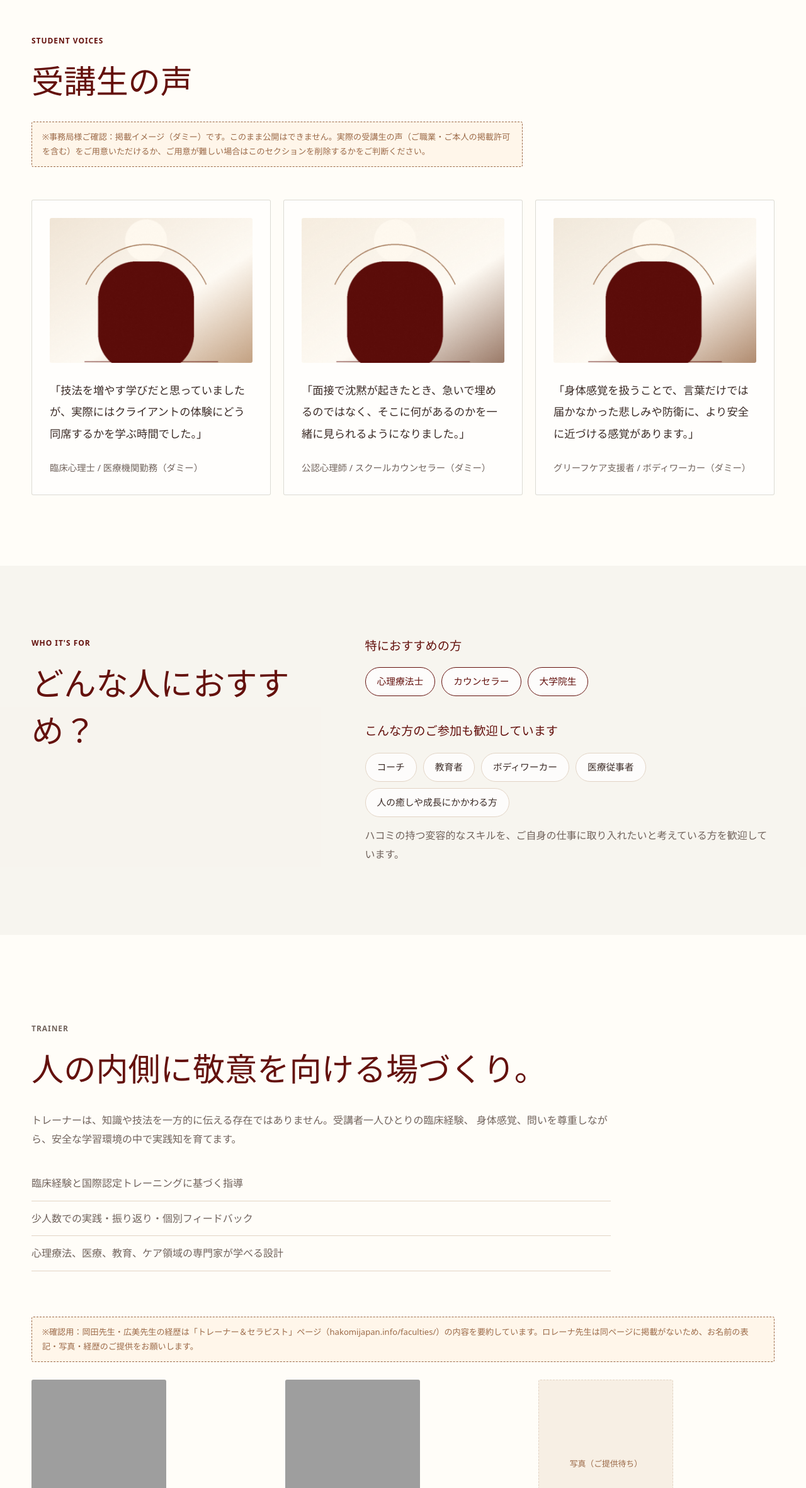
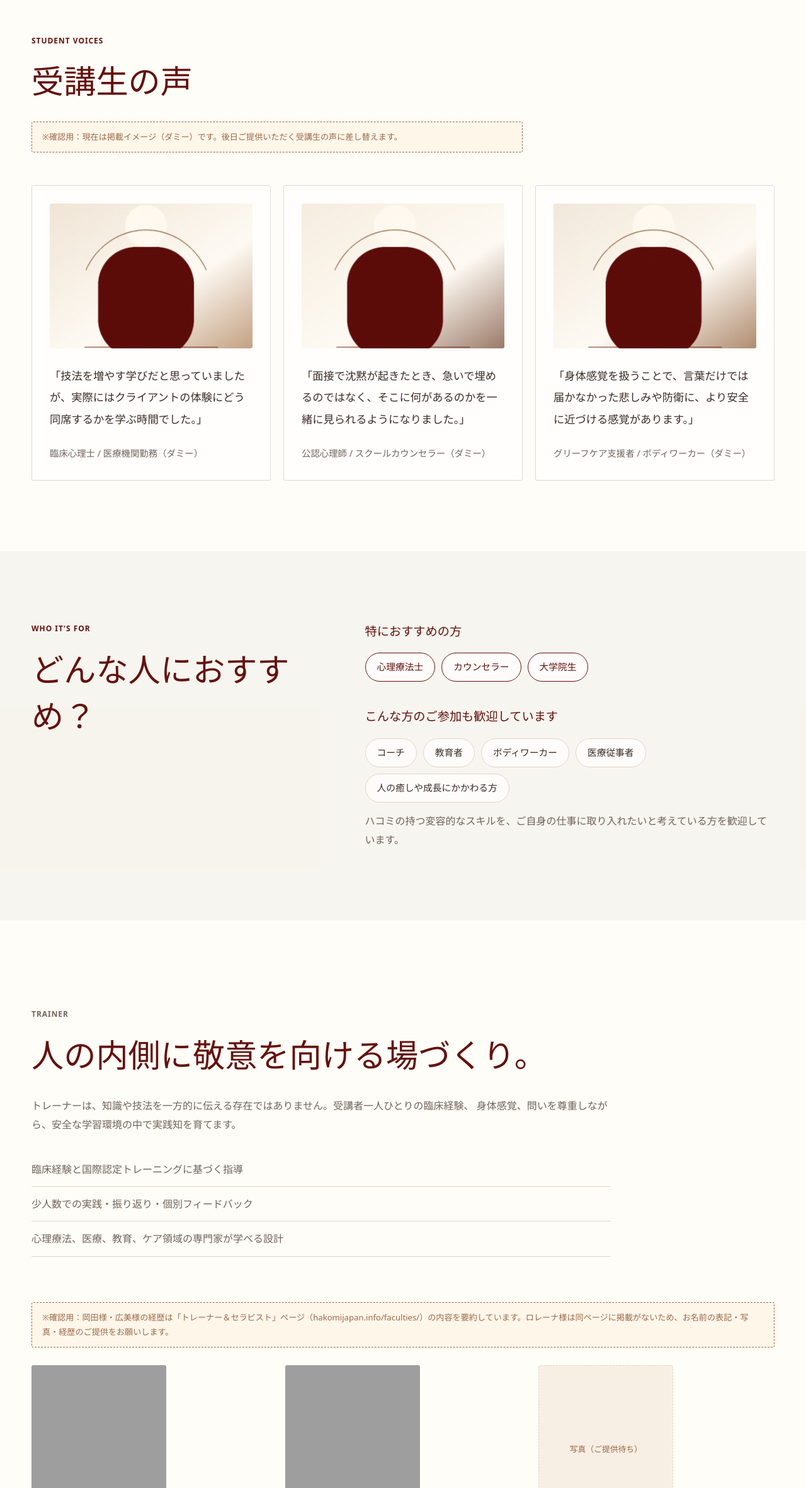
Before and after one commit to riselive37/hakomi, a plain HTML site: page index-v2.html in a window 1280 px wide. Shown: the part 7007-9369 px from the top of the page at 63% size. Drawn offline with Linux system fonts and the light colour scheme; grey boxes are pictures that could not be loaded.

Commit message:
Update review notes (testimonials, trainer honorifics)
Co-Authored-By: Claude Opus 5.5 <noreply@anthropic.com>
Claude-Session: https://claude.ai/code/session_01FfrR3BvAxMwCJL9ufeQvrF

```diff
--- a/index-v2.html
+++ b/index-v2.html
@@ -293,7 +293,7 @@
           <p class="eyebrow">Student Voices</p>
           <h2 id="voices-title">受講生の声</h2>
           <p class="review-note">
-            ※事務局様ご確認：掲載イメージ（ダミー）です。このまま公開はできません。実際の受講生の声（ご職業・ご本人の掲載許可を含む）をご用意いただけるか、ご用意が難しい場合はこのセクションを削除するかをご判断ください。
+            ※確認用：現在は掲載イメージ（ダミー）です。後日ご提供いただく受講生の声に差し替えます。
           </p>
         </div>
         <div class="voice-grid">
@@ -369,7 +369,7 @@
         </div>
         <div class="trainer-list">
           <p class="review-note">
-            ※確認用：岡田先生・広美先生の経歴は「トレーナー＆セラピスト」ページ（hakomijapan.info/faculties/）の内容を要約しています。ロレーナ先生は同ページに掲載がないため、お名前の表記・写真・経歴のご提供をお願いします。
+            ※確認用：岡田様・広美様の経歴は「トレーナー＆セラピスト」ページ（hakomijapan.info/faculties/）の内容を要約しています。ロレーナ様は同ページに掲載がないため、お名前の表記・写真・経歴のご提供をお願いします。
           </p>
           <div class="trainer-cards">
             <article class="trainer-card">
```
